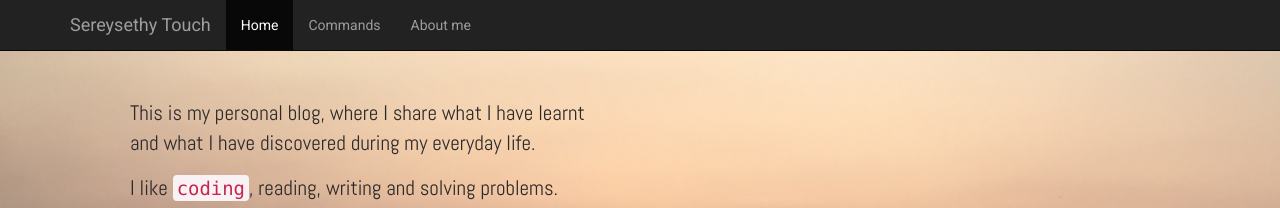
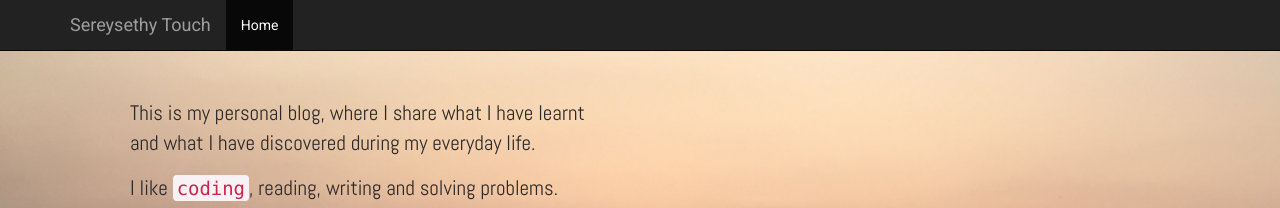
Before and after one commit to sereysethy/sereysethy.github.io, a Jekyll site: the page built from index.html, in a window 1280 px wide. Shown: the top 208 px of the page. Built offline with Jekyll 4.4.1, drawn with Linux system fonts in a browser that asks for light colours; the list of posts is cut into pages by our own code.

Commit message:
Disable some links

```diff
--- a/_layouts/default.html
+++ b/_layouts/default.html
@@ -30,8 +30,8 @@
         <div id="navbar" class="collapse navbar-collapse">
           <ul class="nav navbar-nav">
             <li class="active"><a href="">Home</a></li>
-            <li><a href="">Commands</a></li>
-            <li><a href="{{site.url}}/about">About me</a></li>
+            <!--li><a href="">Commands</a></li-->
+            <!--li><a href="{{site.url}}/about">About me</a></li-->
           </ul>
         </div><!--/.nav-collapse -->
       </div>
--- a/_layouts/post.html
+++ b/_layouts/post.html
@@ -29,8 +29,8 @@
         <div id="navbar" class="collapse navbar-collapse">
           <ul class="nav navbar-nav">
             <li><a href="{{site.url}}/">Home</a></li>
-            <li><a href="">Commands</a></li>
-            <li><a href="{{site.url}}/about">About me</a></li>
+            <!--li><a href="">Commands</a></li-->
+            <!--li><a href="{{site.url}}/about">About me</a></li-->
           </ul>
         </div><!--/.nav-collapse -->
       </div>
```
